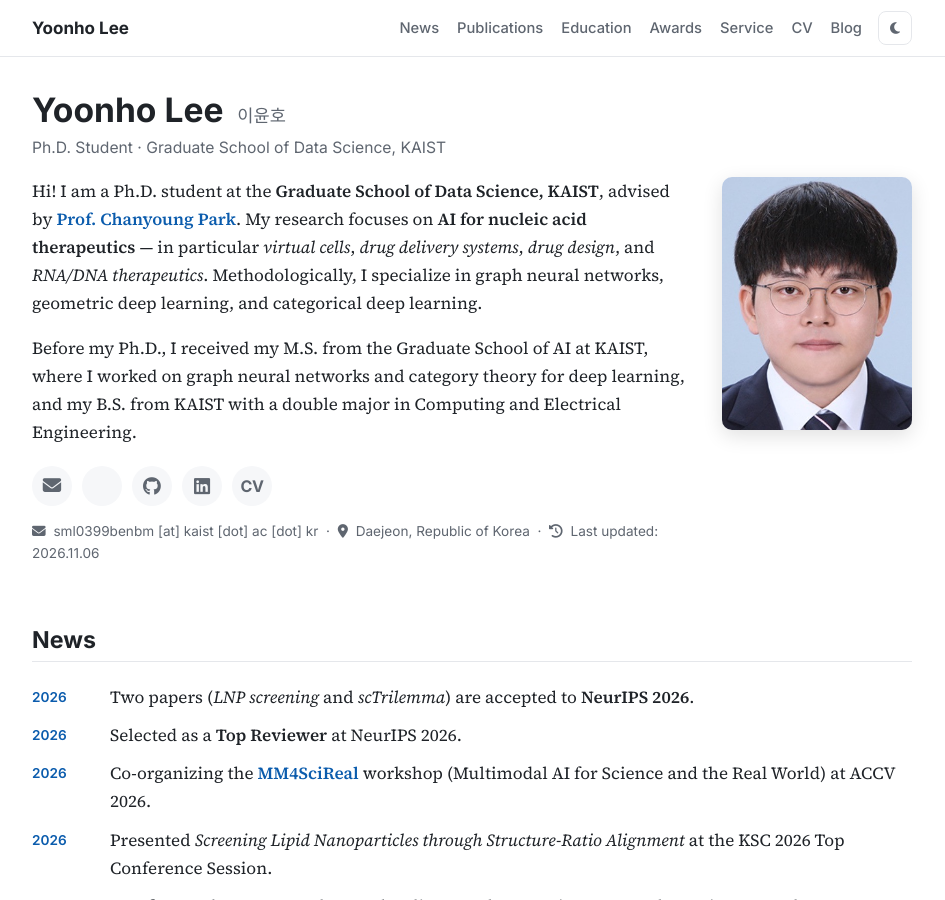
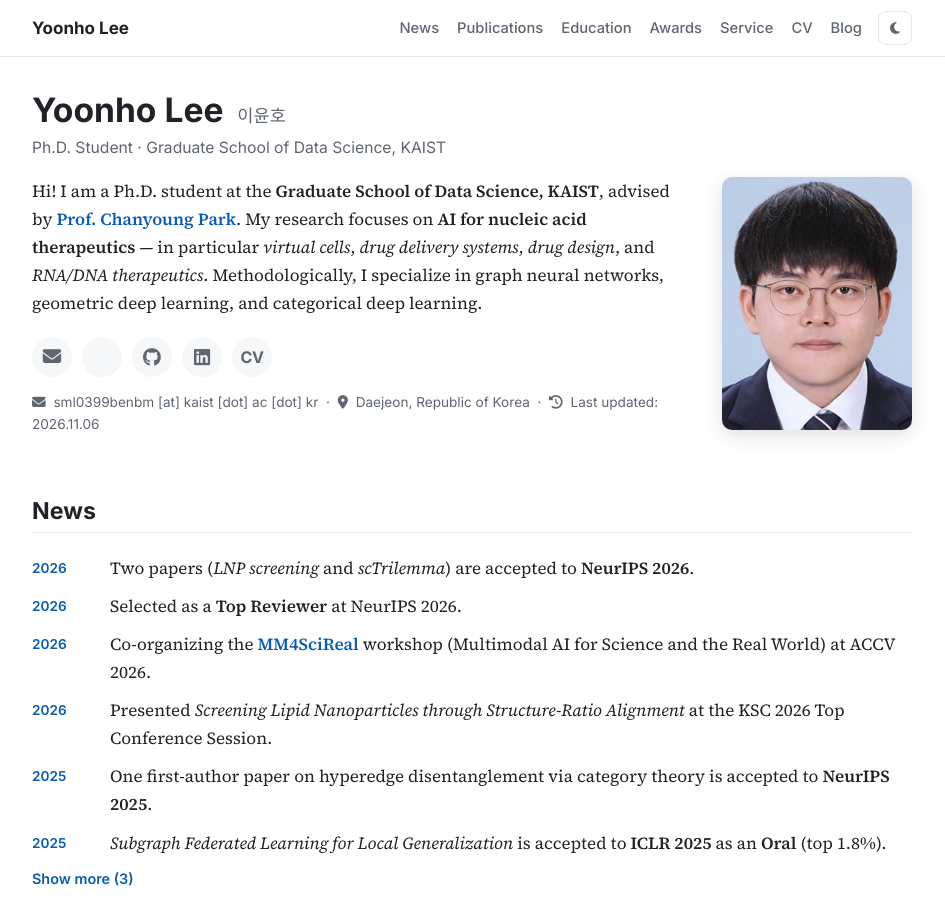
Before and after one commit to Yoonho-Lee-AI4Science/Yoonho-Lee-AI4Science.github.io, a Jekyll site: the page built from index.html, in a window 1280 px wide and 900 px high. Shown: the whole window, without its empty margins (168-1113 px from the left). Built offline with Jekyll 4.4.1, drawn with Linux system fonts in a browser that asks for light colours; a style sheet for code colours, icons or effects is not loaded.

Commit message:
Remove education paragraph from bio
Co-Authored-By: Claude Opus 5.5 <noreply@anthropic.com>

```diff
--- a/index.html
+++ b/index.html
@@ -55,11 +55,6 @@
           and <em>RNA/DNA therapeutics</em>.
           Methodologically, I specialize in graph neural networks, geometric deep learning,
           and categorical deep learning.
-        </p>
-        <p>
-          Before my Ph.D., I received my M.S. from the Graduate School of AI at KAIST,
-          where I worked on graph neural networks and category theory for deep learning,
-          and my B.S. from KAIST with a double major in Computing and Electrical Engineering.
         </p>
 
         <ul class="social">
```
